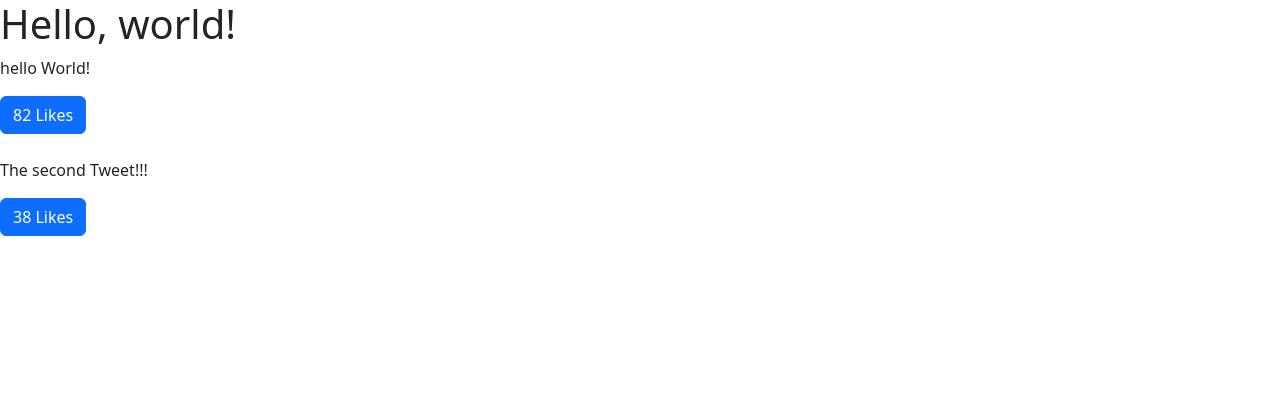
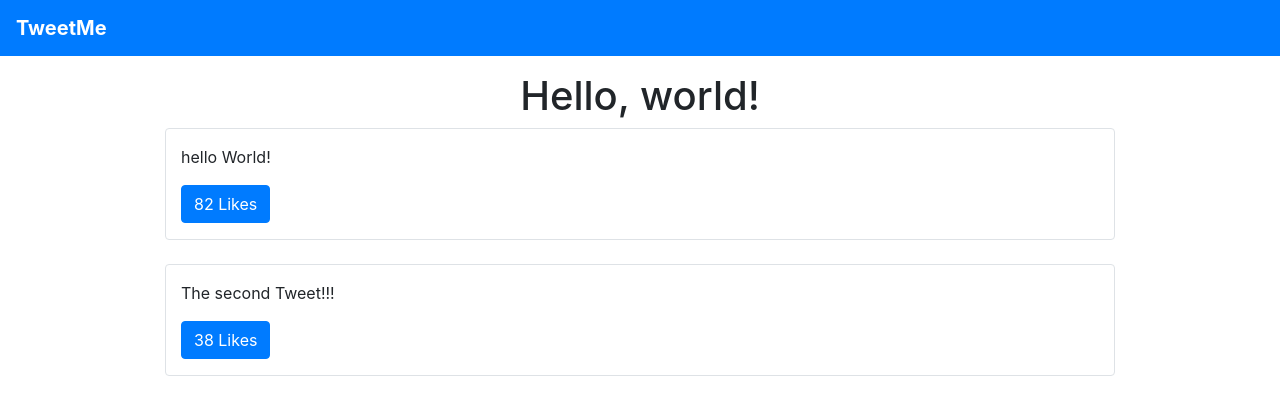
Before and after one commit to rodolfofrainer/twitterLikeApp, a Django app: page / in a window 1280 px wide. Shown: the top 415 px of the page. Run offline with Django 4.2, Linux system fonts and the light colour scheme; data comes from the database, SQL or seed files in the repository; data that the repository does not hold is empty.

Commit message:
implement bootstrap

```diff
--- a/templates/base.html
+++ b/templates/base.html
@@ -4,11 +4,14 @@
     <meta charset="utf-8">
     <meta name="viewport" content="width=device-width, initial-scale=1">
     <title>{% block title %}{% endblock %}</title>
-    <link href="https://cdn.jsdelivr.net/npm/bootstrap@5.3.0/dist/css/bootstrap.min.css" rel="stylesheet" integrity="sha384-9ndCyUaIbzAi2FUVXJi0CjmCapSmO7SnpJef0486qhLnuZ2cdeRhO02iuK6FUUVM" crossorigin="anonymous">
+    <link rel="stylesheet" href="https://cdn.jsdelivr.net/npm/bootstrap@4.0.0/dist/css/bootstrap.min.css" integrity="sha384-Gn5384xqQ1aoWXA+058RXPxPg6fy4IWvTNh0E263XmFcJlSAwiGgFAW/dAiS6JXm" crossorigin="anonymous">
   </head>
   <body>
+    {% include 'navbar.html'%}
+    <div class="container">
     {% block content %}
-    {% endblock %}
+    {% endblock content %}
+    </div>
     <script src="https://cdn.jsdelivr.net/npm/bootstrap@5.3.0/dist/js/bootstrap.bundle.min.js" integrity="sha384-geWF76RCwLtnZ8qwWowPQNguL3RmwHVBC9FhGdlKrxdiJJigb/j/68SIy3Te4Bkz" crossorigin="anonymous"></script>
   </body>
 </html>
--- /dev/null
+++ b/templates/navbar.html
@@ -0,0 +1,35 @@
+<nav class="navbar navbar-expand-lg navbar-dark bg-primary mb-3">
+  <a class="navbar-brand" href="/"><strong>TweetMe</strong></a>
+  <button class="navbar-toggler" type="button" data-toggle="collapse" data-target="#navbarSupportedContent" aria-controls="navbarSupportedContent" aria-expanded="false" aria-label="Toggle navigation">
+    <span class="navbar-toggler-icon"></span>
+  </button>
+
+  <div class="collapse navbar-collapse d-none" id="navbarSupportedContent">
+    <ul class="navbar-nav mr-auto d-none">
+      <li class="nav-item active">
+        <a class="nav-link" href="#">Home <span class="sr-only">(current)</span></a>
+      </li>
+      <li class="nav-item">
+        <a class="nav-link" href="#">Link</a>
+      </li>
+      <li class="nav-item dropdown">
+        <a class="nav-link dropdown-toggle" href="#" id="navbarDropdown" role="button" data-toggle="dropdown" aria-haspopup="true" aria-expanded="false">
+          Dropdown
+        </a>
+        <div class="dropdown-menu" aria-labelledby="navbarDropdown">
+          <a class="dropdown-item" href="#">Action</a>
+          <a class="dropdown-item" href="#">Another action</a>
+          <div class="dropdown-divider"></div>
+          <a class="dropdown-item" href="#">Something else here</a>
+        </div>
+      </li>
+      <li class="nav-item">
+        <a class="nav-link disabled" href="#">Disabled</a>
+      </li>
+    </ul>
+    <form class="form-inline my-2 my-lg-0 d-none">
+      <input class="form-control mr-sm-2" type="search" placeholder="Search" aria-label="Search">
+      <button class="btn btn-outline-success my-2 my-sm-0" type="submit">Search</button>
+    </form>
+  </div>
+</nav>
--- a/tweets/templates/tweets/home.html
+++ b/tweets/templates/tweets/home.html
@@ -1,8 +1,12 @@
 {% extends 'base.html' %} {% block title %}Welcome{% endblock %}
 {% block content %}
-<h1>Hello, world!</h1>
+<div class='row text-center'>
+  <div class='col'>
+    <h1>Hello, world!</h1>
+  </div>
+</div>
 
-<div id="tweets">Loading...</div>
+<div class='row'id="tweets">Loading...</div>
 
 <script>
   const tweetsElement = document.getElementById("tweets");
@@ -29,7 +33,7 @@
 
   function formatTweet(tweet) {
     return (
-      "<div class='mb-4 tweet' id='tweet-" +
+      "<div class='col-12 col-md-10 mx-auto border rounded py-3 mb-4 tweet' id='tweet-" +
       tweet.id +
       "'> <p>" +
       tweet.content +
```
Also changed, not shown: templates/footer.html (added).
